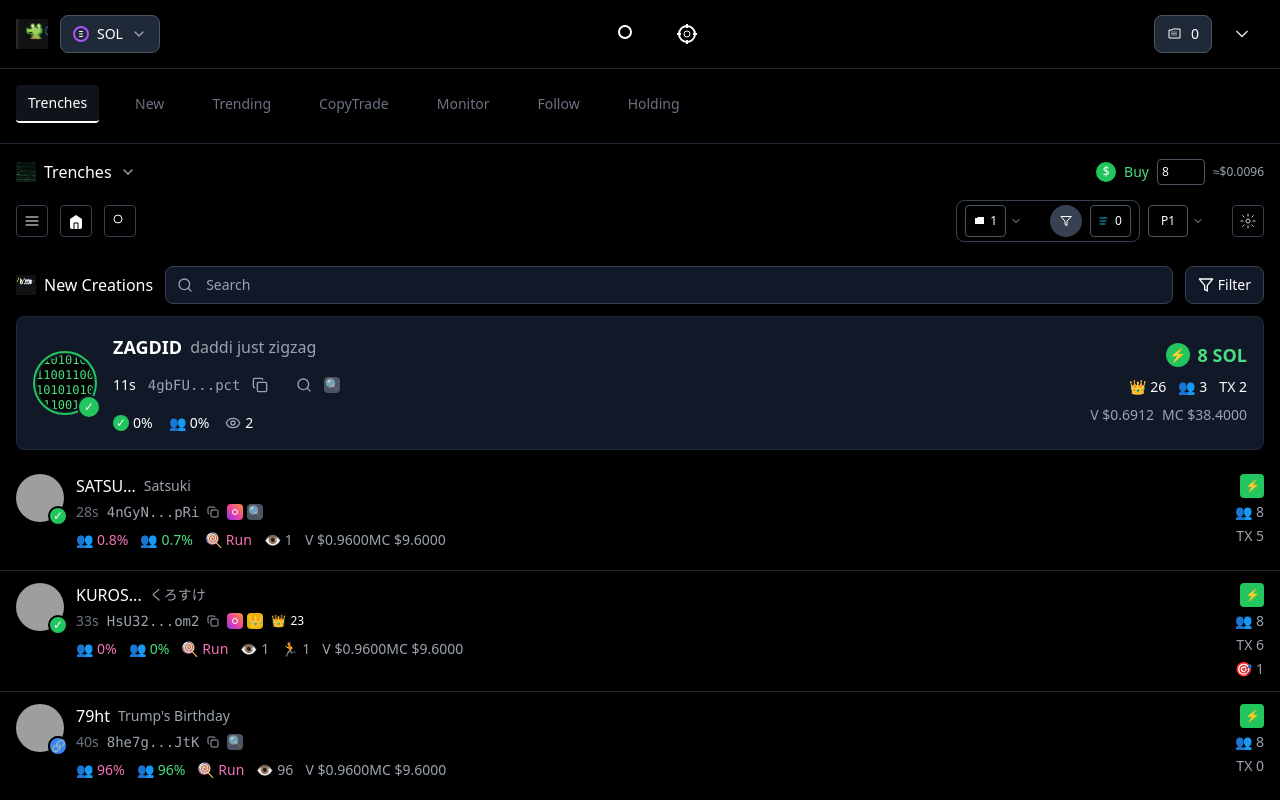
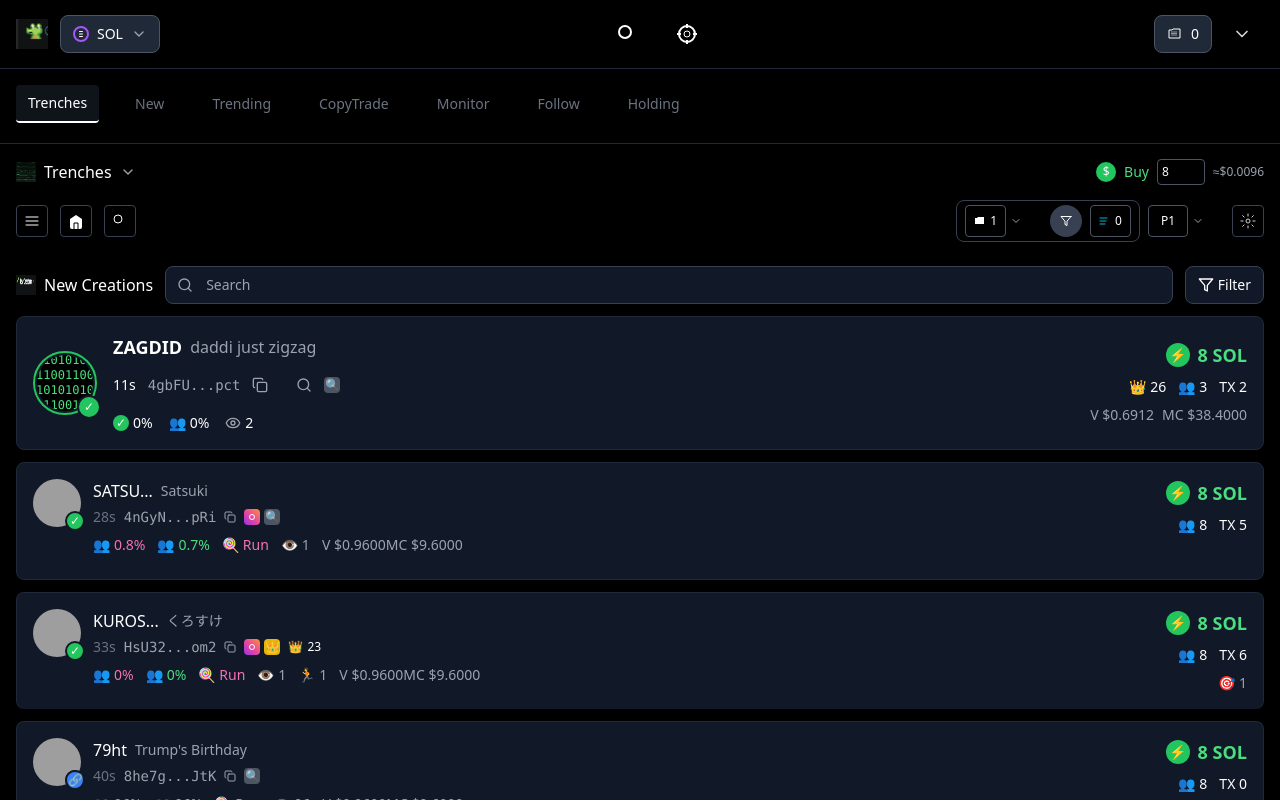
Before and after one commit to nidhisamarth/gmgn.ai-clone, a React (Vite) app: page / in a window 1280 px wide. Shown: the top 800 px of the page. Built offline with nearby package versions, Linux system fonts and the light colour scheme; grey boxes are pictures that could not be loaded.

Commit message:
Fix: Card background and format consistency
Ensured ZagdidTokenCard background and formatting match other cards.

```diff
--- a/src/components/mobile/GMGNTokenCard.tsx
+++ b/src/components/mobile/GMGNTokenCard.tsx
@@ -31,7 +31,7 @@ const GMGNTokenCard: React.FC<TokenCardProps> = ({
   const { buyAmount, calculatePrice } = useBuyAmount();
 
   return (
-    <div className="bg-gray-800 rounded-xl p-4 mx-4 mb-3">
+    <div className="bg-gray-900 rounded-lg p-4 mx-4 mb-3 border border-gray-800">
       <div className="flex items-start justify-between mb-3">
         <div className="flex items-center gap-3">
           <div className="text-2xl">{icon}</div>
--- a/src/components/mobile/TokenCard.tsx
+++ b/src/components/mobile/TokenCard.tsx
@@ -17,7 +17,7 @@ const TokenCard: React.FC<TokenCardProps> = ({ token }) => {
   };
 
   return (
-    <div className="bg-gray-900 rounded-lg p-4 border border-gray-800">
+    <div className="bg-gray-900 rounded-lg p-4 mx-4 mb-3 border border-gray-800">
       <div className="flex items-center justify-between">
         <div className="flex items-center gap-4 flex-1">
           {/* Profile Image with Green Ring and Verification Badge */}
@@ -83,11 +83,26 @@ const TokenCard: React.FC<TokenCardProps> = ({ token }) => {
         </div>
 
         {/* Right Side Stats */}
-        <div className="flex flex-col items-end gap-1 text-sm ml-6">
-          <div className="flex items-center gap-1 text-gray-400 mb-1">
-            <span>👥 {buyAmount > 0 ? buyAmount : token.communityCount}</span>
-            <span className="text-white font-medium">TX {token.txCount}</span>
+        <div className="flex flex-col items-end gap-2">
+          {/* SOL amount */}
+          <div className="flex items-center gap-2">
+            <div className="w-6 h-6 bg-green-500 rounded-full flex items-center justify-center">
+              <span className="text-white text-sm">⚡</span>
+            </div>
+            <span className="text-green-400 text-lg font-bold">
+              {buyAmount > 0 ? `${buyAmount} SOL` : '7 SOL'}
+            </span>
           </div>
+
+          {/* Stats */}
+          <div className="flex items-center gap-3 text-sm">
+            <div className="flex items-center gap-1">
+              <span className="text-gray-400">👥</span>
+              <span className="text-white">{buyAmount > 0 ? buyAmount : token.communityCount}</span>
+            </div>
+            <div className="text-white">TX {token.txCount}</div>
+          </div>
+
           {/* Progress bars */}
           <div className="flex gap-1">
             <div className="w-12 h-1 bg-green-500 rounded-full"></div>
--- a/src/components/mobile/TokenListItem.tsx
+++ b/src/components/mobile/TokenListItem.tsx
@@ -70,7 +70,8 @@ const TokenListItem: React.FC<TokenListItemProps> = ({
   };
 
   return (
-    <div className="px-4 py-3 flex items-start gap-3">
+    <div className="bg-gray-900 rounded-lg p-4 mx-4 mb-3 border border-gray-800">
+      <div className="flex items-start gap-3">
         {/* Profile Image */}
         <div className="relative flex-shrink-0">
           <img
@@ -79,12 +80,12 @@ const TokenListItem: React.FC<TokenListItemProps> = ({
             className="w-12 h-12 rounded-full object-cover"
           />
           {hasGreenCheck && (
-          <div className="absolute -bottom-1 -right-1 w-5 h-5 bg-green-500 rounded-full flex items-center justify-center border-2 border-black">
+            <div className="absolute -bottom-1 -right-1 w-5 h-5 bg-green-500 rounded-full flex items-center justify-center border-2 border-gray-900">
               <span className="text-white text-xs">✓</span>
             </div>
           )}
           {hasBadge && badgeIcon && (
-          <div className="absolute -bottom-1 -right-1 w-5 h-5 bg-blue-500 rounded-full flex items-center justify-center border-2 border-black">
+            <div className="absolute -bottom-1 -right-1 w-5 h-5 bg-blue-500 rounded-full flex items-center justify-center border-2 border-gray-900">
               <span className="text-white text-xs">{badgeIcon}</span>
             </div>
           )}
@@ -148,17 +149,30 @@ const TokenListItem: React.FC<TokenListItemProps> = ({
         </div>
 
         {/* Right side stats */}
-      <div className="flex flex-col items-end gap-1 text-sm">
-        <div className="w-6 h-6 bg-green-500 rounded flex items-center justify-center">
-          <span className="text-white text-xs">⚡</span>
+        <div className="flex flex-col items-end gap-2">
+          {/* SOL amount */}
+          <div className="flex items-center gap-2">
+            <div className="w-6 h-6 bg-green-500 rounded-full flex items-center justify-center">
+              <span className="text-white text-sm">⚡</span>
             </div>
-        <div className="flex items-center gap-1 text-gray-400">
-          <span>👥 {buyAmount > 0 ? buyAmount : communityCount}</span>
+            <span className="text-green-400 text-lg font-bold">
+              {buyAmount > 0 ? `${buyAmount} SOL` : '7 SOL'}
+            </span>
           </div>
-        <div className="text-gray-400">TX {txCount}</div>
+
+          {/* Stats */}
+          <div className="flex items-center gap-3 text-sm">
+            <div className="flex items-center gap-1">
+              <span className="text-gray-400">👥</span>
+              <span className="text-white">{buyAmount > 0 ? buyAmount : communityCount}</span>
+            </div>
+            <div className="text-white">TX {txCount}</div>
+          </div>
+
           {targetCount && (
-          <div className="text-gray-400">🎯 {targetCount}</div>
+            <div className="text-gray-400 text-sm">🎯 {targetCount}</div>
           )}
+        </div>
       </div>
     </div>
   );
--- a/src/components/mobile/TrendingTokenItem.tsx
+++ b/src/components/mobile/TrendingTokenItem.tsx
@@ -33,7 +33,8 @@ const TrendingTokenItem: React.FC<TrendingTokenItemProps> = ({
   const { buyAmount, calculatePrice } = useBuyAmount();
 
   return (
-    <div className="px-4 py-3 flex items-center border-b border-gray-800">
+    <div className="bg-gray-900 rounded-lg p-4 mx-4 mb-3 border border-gray-800">
+      <div className="flex items-center">
         {/* Star icon */}
         <div className="w-8 flex justify-center">
           <span className="text-gray-500 text-lg">⭐</span>
@@ -92,6 +93,7 @@ const TrendingTokenItem: React.FC<TrendingTokenItemProps> = ({
           <Zap className="w-3 h-3 text-black" fill="currentColor" />
         </div>
       </div>
+    </div>
   );
 };
 
```
Lines whose indentation alone changed are shown as unchanged.
